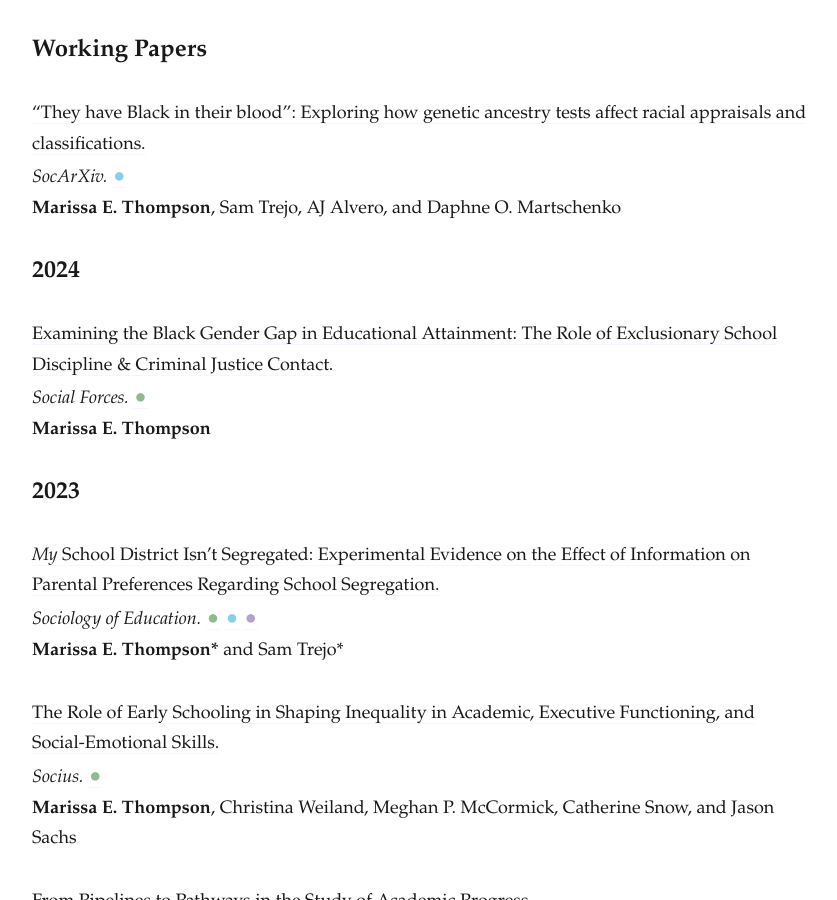
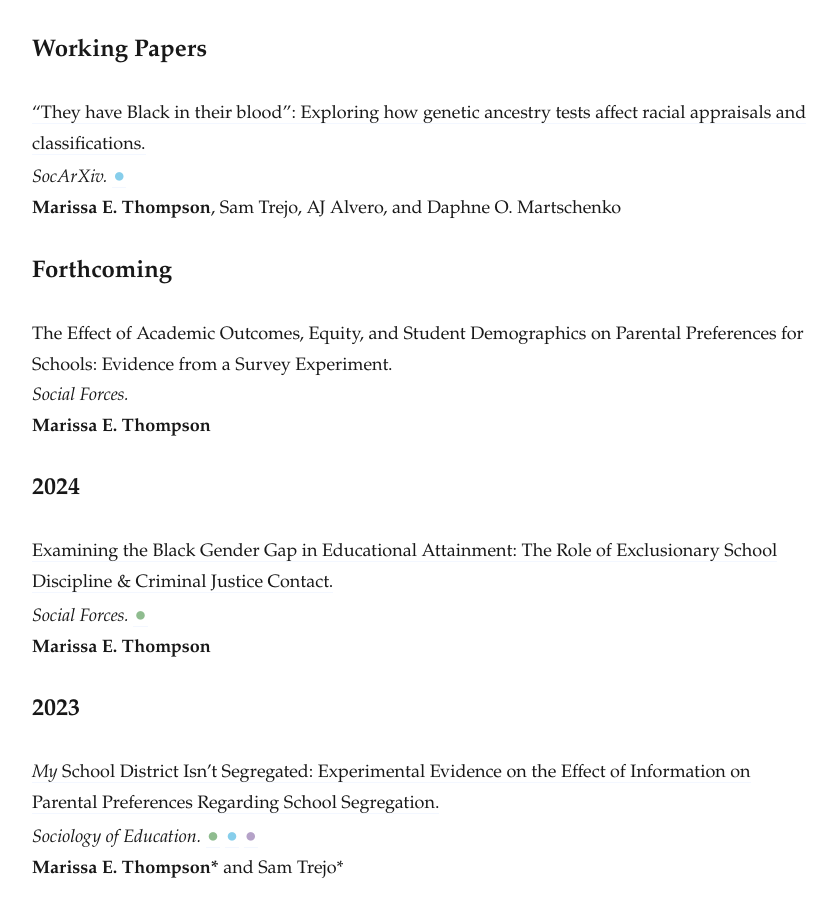
Before and after one commit to marissaethompson/marissaethompson.github.io, a Jekyll site: the page built from _pages/research.md, in a window 1280 px wide and 900 px high, scrolled down 1656 px. Shown: the whole window, without its empty margins (218-1055 px from the left). Built offline with Jekyll 4.4.1, drawn with Linux system fonts in a browser that asks for light colours; nearby versions of some CDN libraries; some web fonts are replaced.

Commit message:
03_18_2024_v02

```diff
--- a/_pages/research.md
+++ b/_pages/research.md
@@ -32,20 +32,26 @@ Finally, my research agenda interrogates the emergence of categories themselves
  <i>SocArXiv.</i>&nbsp;[<span style="font-size: 15pt; color:#87ceeb">●</span>](https://osf.io/dj9pt/registrations){:target="_blank"}<br>
 <b> Marissa E. Thompson</b>, Sam Trejo, AJ Alvero, and Daphne O. Martschenko
 
+## Forthcoming
+The Effect of Academic Outcomes, Equity, and Student Demographics on Parental Preferences for Schools: Evidence from a Survey Experiment.<br>
+ <i>Social Forces.</i><br>
+<b>Marissa E. Thompson</b>
+
 ## 2024
+
 [Examining the Black Gender Gap in Educational Attainment: The Role of Exclusionary School Discipline & Criminal Justice Contact.](https://academic.oup.com/sf/advance-article/doi/10.1093/sf/soad110/7252817?utm_source=authortollfreelink&utm_campaign=sf&utm_medium=email&guestAccessKey=d1e2eb36-ec6f-4a90-9009-0f35b2201128)<br>
  <i>Social Forces.</i>&nbsp;[<span style="font-size: 15pt; color:#8fbc8f">●</span>](/research/Thompson_SF_2024.pdf){:target="_blank"}<br>
-<b> Marissa E. Thompson</b>
+<b>Marissa E. Thompson</b>
 
 ## 2023
 
  [<i>My</i> School District Isn't Segregated: Experimental Evidence on the Effect of Information on Parental Preferences Regarding School Segregation.](https://journals.sagepub.com/doi/full/10.1177/00380407231213342){:target="_blank"} <br>
 <i>Sociology of Education.</i>&nbsp;[<span style="font-size: 15pt; color:#8fbc8f">●</span>](/research/Thompson_SOE_2023.pdf){:target="_blank"} [<span style="font-size: 15pt; color:#87ceeb">●</span>](https://osf.io/ucvt6){:target="_blank"} [<span style="font-size: 15pt; color:#b5a2c8">●</span>](https://github.com/sam-trejo/2023_08_socedu_seg_exp){:target="_blank"}<br>
-<b> Marissa E. Thompson\*</b> and Sam Trejo\*
+<b>Marissa E. Thompson\*</b> and Sam Trejo\*
 
 [The Role of Early Schooling in Shaping Inequality in Academic, Executive Functioning, and Social-Emotional Skills.](https://journals.sagepub.com/doi/full/10.1177/23780231231199375) <br>
  <i>Socius.</i>&nbsp;[<span style="font-size: 15pt; color:#8fbc8f">●</span>](/research/Thompson_Socius_2023.pdf){:target="_blank"}<br>
-<b> Marissa E. Thompson</b>, Christina Weiland, Meghan P. McCormick, Catherine Snow, and Jason Sachs
+<b>Marissa E. Thompson</b>, Christina Weiland, Meghan P. McCormick, Catherine Snow, and Jason Sachs
 
 
 [From Pipelines to Pathways in the Study of Academic Progress.](https://www.science.org/doi/abs/10.1126/science.adg5406?af=R&utm_source=sfmc&utm_medium=email&utm_campaign=SCIeToc&utm_content=alert&et_rid=623440394&et_cid=4710205){:target="_blank"}<br>
```
Also changed, not shown: 1 other file.
